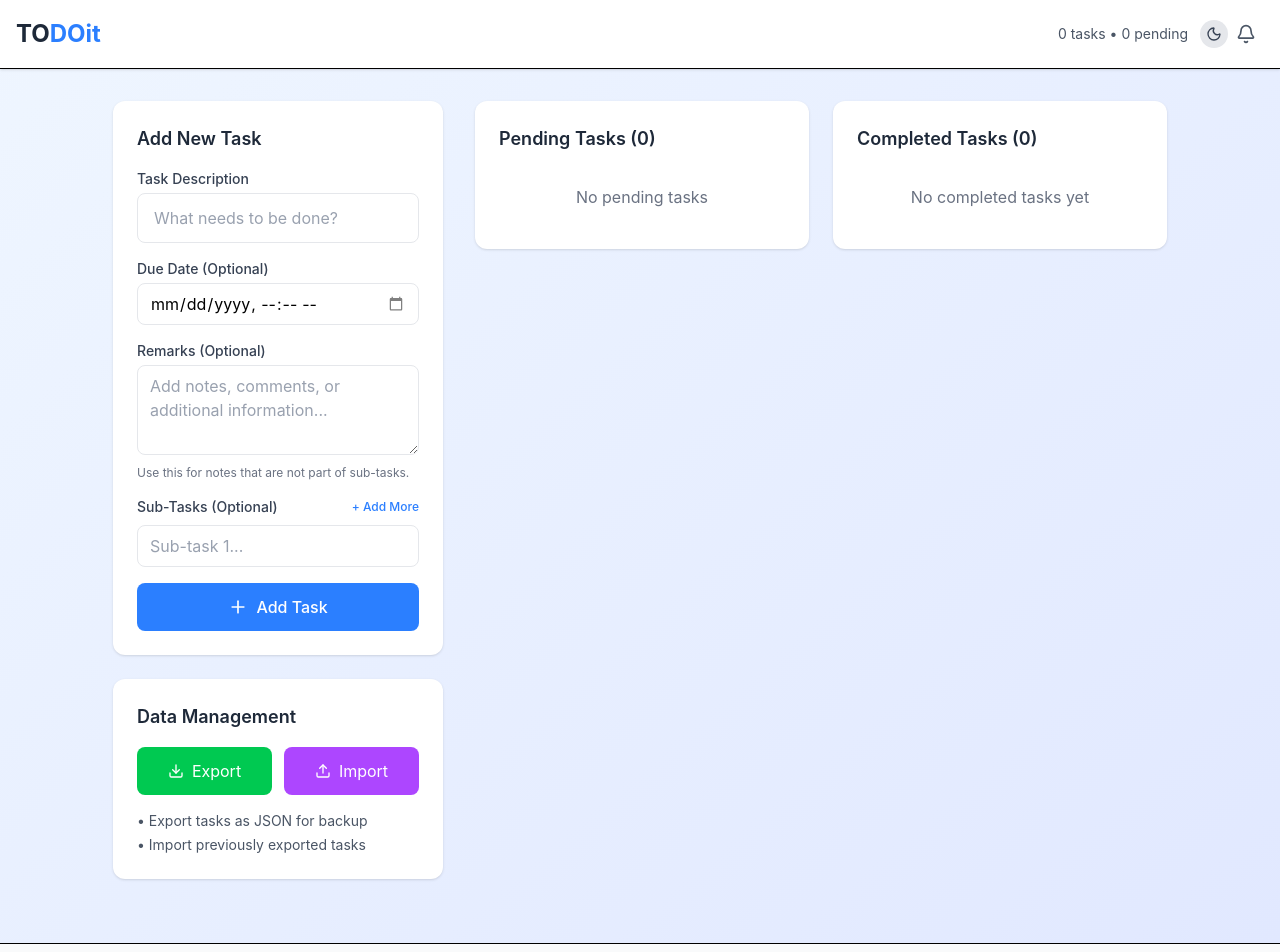
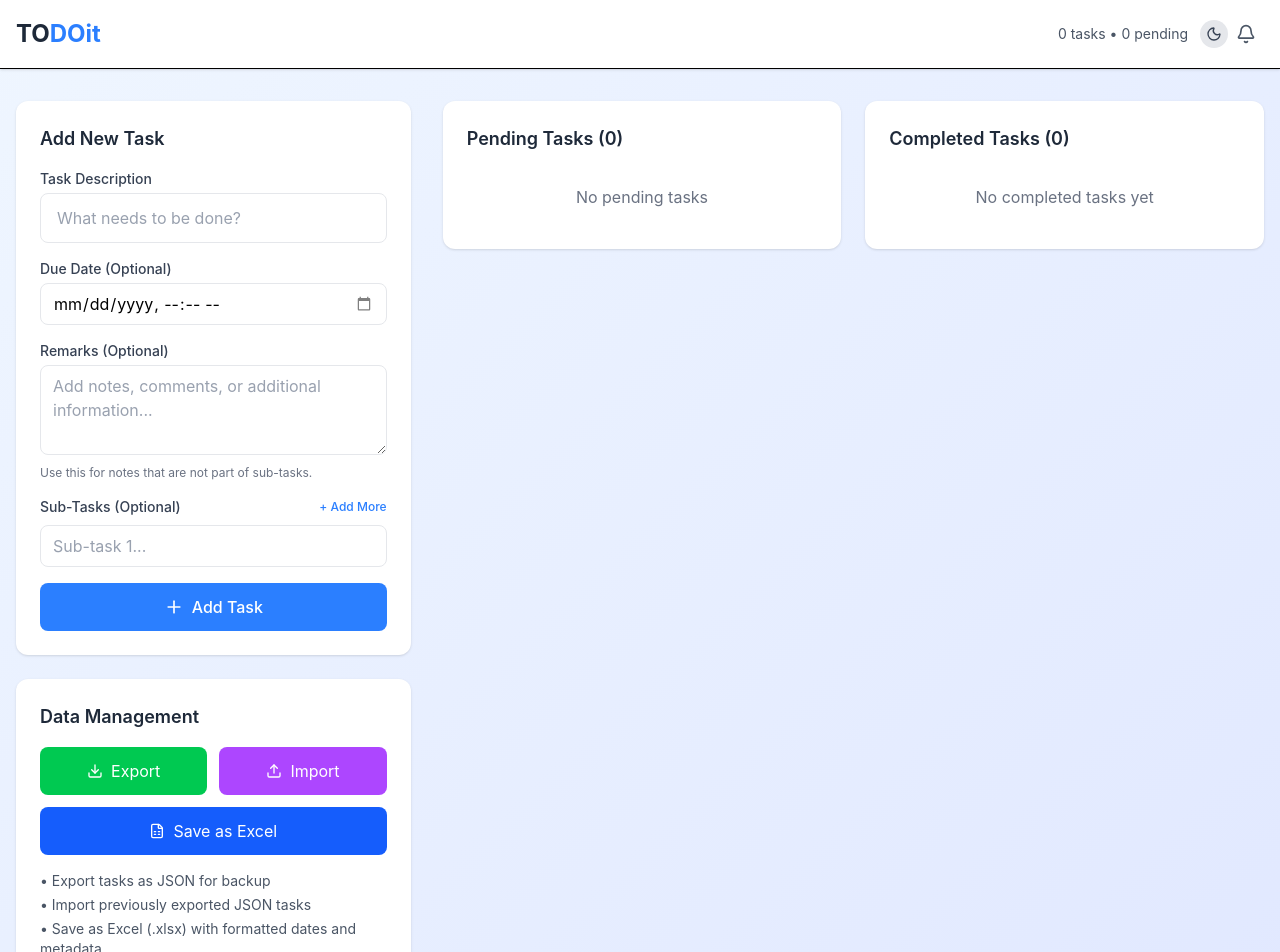
Before and after one commit to carlodandan/todoit, a React (Vite) app: page / in a window 1280 px wide. Shown: the top 952 px of the page. Built offline with nearby package versions, Linux system fonts and the light colour scheme.

Commit message:
TODOit - Added  for documentation.
Signed-off-by: Carlo Dandan <carlodandan.personal@proton.me>

```diff
--- a/package.json
+++ b/package.json
@@ -21,7 +21,8 @@
     "react-router-dom": "^7.9.6",
     "tailwindcss": "^4.1.17",
     "vite-plugin-pwa": "^1.2.0",
-    "wrangler": "^4.51.0"
+    "wrangler": "^4.51.0",
+    "xlsx": "^0.18.5"
   },
   "devDependencies": {
     "@eslint/js": "^9.39.1",
--- a/src/components/ExportImport.jsx
+++ b/src/components/ExportImport.jsx
@@ -1,5 +1,6 @@
 import React, { useState } from 'react'
-import { Download, Upload } from 'lucide-react'
+import { Download, Upload, FileSpreadsheet } from 'lucide-react'
+import * as XLSX from 'xlsx' // Import the xlsx library
 
 const ExportImport = ({ onExport, onImport }) => {
   const [importError, setImportError] = useState('')
@@ -27,11 +28,181 @@ const ExportImport = ({ onExport, onImport }) => {
     }
   }
 
+  const exportToExcel = () => {
+    // Get tasks from localStorage using the correct key
+    const tasksData = localStorage.getItem('todo_app_tasks')
+    if (!tasksData) {
+      alert('No tasks found to export')
+      return
+    }
+
+    try {
+      const tasks = JSON.parse(tasksData)
+
+      if (tasks.length === 0) {
+        alert('No tasks found to export')
+        return
+      }
+
+      // Format tasks for Excel export with proper date formatting
+      const formattedTasks = tasks.map(task => {
+        // Helper function to format dates for Excel
+        const formatExcelDate = (dateString) => {
+          if (!dateString) return 'No date'
+          const date = new Date(dateString)
+          // Return as string with time for Excel
+          return date.toLocaleDateString('en-US', {
+            year: 'numeric',
+            month: 'short',
+            day: 'numeric',
+            hour: '2-digit',
+            minute: '2-digit'
+          })
+        }
+
+        // Get completed sub-task names instead of indices
+        const getCompletedSubTaskNames = () => {
+          if (!task.completedSubTasks || !task.subTasks || task.completedSubTasks.length === 0) {
+            return ''
+          }
+
+          return task.completedSubTasks
+            .map(index => {
+              // Handle both string and number indices
+              const idx = typeof index === 'string' ? parseInt(index, 10) : index
+              return task.subTasks[idx] || `Sub-task ${idx}`
+            })
+            .filter(name => name && name.trim() !== '')
+            .join(', ')
+        }
+
+        // Get all sub-task names
+        const getAllSubTaskNames = () => {
+          if (!task.subTasks || task.subTasks.length === 0) {
+            return ''
+          }
+          return task.subTasks.filter(st => st && st.trim() !== '').join(', ')
+        }
+
+        return {
+          'Task ID': task.id || '',
+          'Task Name': task.text || '',
+          'Status': task.completed ? 'Completed' : 'Pending',
+          'Due Date': formatExcelDate(task.dueDate),
+          'Remarks': task.remarks || '',
+          'Sub Tasks': getAllSubTaskNames(),
+          'Completed Sub Tasks': getCompletedSubTaskNames(), // Now shows names instead of indices
+          'Created Date': formatExcelDate(task.createdAt)
+        }
+      })
+
+      // Create a new workbook
+      const workbook = XLSX.utils.book_new()
+
+      // Create worksheet from formatted data
+      const worksheet = XLSX.utils.json_to_sheet(formattedTasks)
+
+      // Auto-size columns for Tasks sheet
+      const autoSizeColumns = (data, minWidth = 10, maxWidth = 50) => {
+        if (!data || data.length === 0) return []
+
+        const headers = Object.keys(data[0])
+        const colWidths = []
+
+        headers.forEach((header, colIndex) => {
+          let maxLength = header.length
+
+          data.forEach(row => {
+            const cellValue = row[header] || ''
+            const cellLength = String(cellValue).length
+            if (cellLength > maxLength) {
+              maxLength = cellLength
+            }
+          })
+
+          // Set width with limits
+          const width = Math.min(maxWidth, Math.max(minWidth, maxLength + 2))
+          colWidths.push({ wch: width })
+        })
+
+        return colWidths
+      }
+
+      // Apply auto-sizing to Tasks sheet
+      worksheet['!cols'] = autoSizeColumns(formattedTasks)
+
+      // Add metadata sheet with better formatting
+      const metadataData = [
+        ['TODOit - Task Export Report'],
+        [''],
+        ['Export Information', ''],
+        ['Export Date:', new Date().toLocaleString()],
+        ['Total Tasks:', tasks.length],
+        ['Completed Tasks:', tasks.filter(t => t.completed).length],
+        ['Pending Tasks:', tasks.filter(t => !t.completed).length],
+        [''],
+        ['Application Information', ''],
+        ['Application Name:', 'TODOit'],
+        ['Application Version:', '1.0.0'],
+        ['Export Format:', 'Excel (.xlsx)'],
+        [''],
+        ['File Information', ''],
+        ['Generated:', new Date().toLocaleString()],
+        ['File Name:', `todo-tasks-${new Date().toISOString().split('T')[0]}.xlsx`]
+      ]
+
+      const metadataWs = XLSX.utils.aoa_to_sheet(metadataData)
+
+      // Auto-size metadata sheet columns
+      const metadataColWidths = []
+
+      // Calculate max width for first column (labels)
+      let maxLabelWidth = 0
+      metadataData.forEach(row => {
+        if (row[0] && String(row[0]).length > maxLabelWidth) {
+          maxLabelWidth = String(row[0]).length
+        }
+      })
+
+      // Calculate max width for second column (values)
+      let maxValueWidth = 0
+      metadataData.forEach(row => {
+        if (row[1] && String(row[1]).length > maxValueWidth) {
+          maxValueWidth = String(row[1]).length
+        }
+      })
+
+      // Apply widths to metadata sheet (limit to max 40 chars)
+      metadataColWidths.push({ wch: Math.min(40, Math.max(15, maxLabelWidth + 2)) })
+      metadataColWidths.push({ wch: Math.min(40, Math.max(15, maxValueWidth + 2)) })
+
+      metadataWs['!cols'] = metadataColWidths
+
+      // Add worksheets to workbook
+      XLSX.utils.book_append_sheet(workbook, worksheet, 'Tasks')
+      XLSX.utils.book_append_sheet(workbook, metadataWs, 'Metadata')
+
+      // Generate filename with current date
+      const dateStr = new Date().toISOString().split('T')[0]
+      const fileName = `todo-tasks-${dateStr}.xlsx`
+
+      // Generate Excel file and trigger download
+      XLSX.writeFile(workbook, fileName)
+
+      console.log('Excel file exported successfully:', fileName)
+
+    } catch (error) {
+      alert('Error exporting to Excel: ' + error.message)
+      console.error('Excel export error:', error)
+    }
+  }
+
   return (
     <div className="bg-white dark:bg-gray-950 rounded-xl shadow-sm p-6">
       <h2 className="text-lg font-semibold text-gray-800 dark:text-gray-100 mb-4">Data Management</h2>
       <div className="space-y-4">
         {/* Buttons */}
+        <div className="flex flex-col gap-3">
           <div className="flex flex-col sm:flex-row gap-3">
             <button
               onClick={onExport}
@@ -54,6 +225,16 @@ const ExportImport = ({ onExport, onImport }) => {
             </label>
           </div>
 
+          {/* New Excel Export Button */}
+          <button
+            onClick={exportToExcel}
+            className="w-full flex items-center justify-center bg-blue-600 text-white px-4 py-3 rounded-lg hover:bg-blue-700 transition-colors"
+          >
+            <FileSpreadsheet className="w-4 h-4 mr-2" />
+            Save as Excel
+          </button>
+        </div>
+
         {/* Error message */}
         {importError && (
           <div className="bg-red-50 border border-red-200 rounded-lg p-3">
@@ -64,7 +245,8 @@ const ExportImport = ({ onExport, onImport }) => {
         {/* Description */}
         <div className="text-sm text-gray-600">
           <p className="mb-1">• Export tasks as JSON for backup</p>
-          <p>• Import previously exported tasks</p>
+          <p className="mb-1">• Import previously exported JSON tasks</p>
+          <p>• Save as Excel (.xlsx) with formatted dates and metadata</p>
         </div>
       </div>
     </div>
```
Lines whose indentation alone changed are shown as unchanged.
